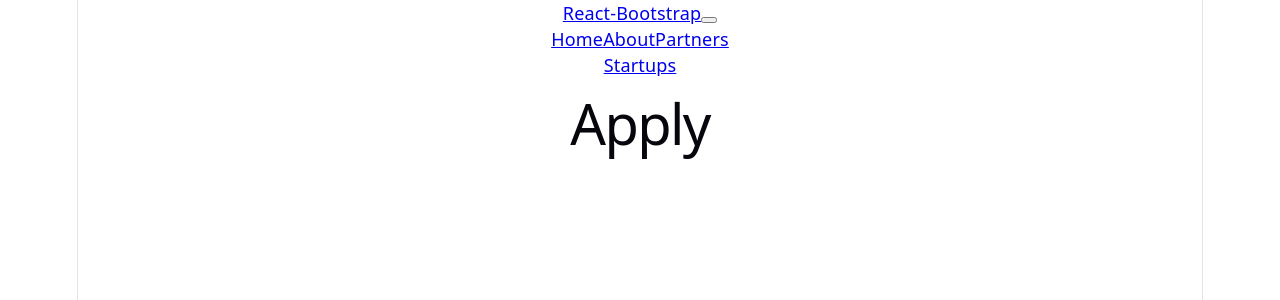
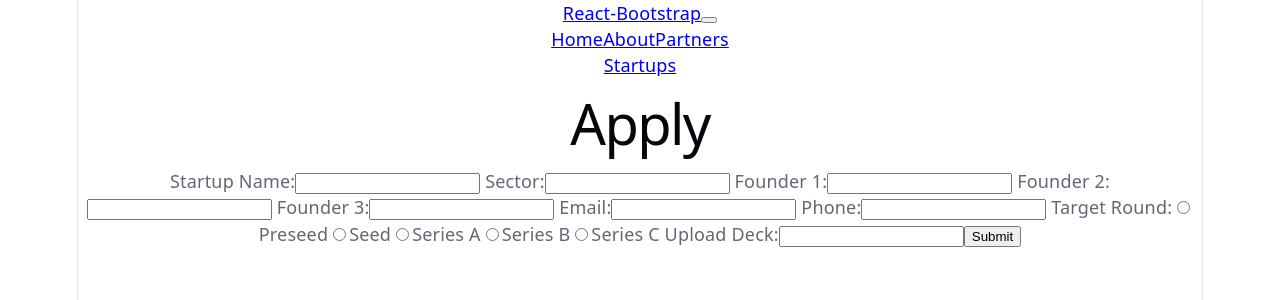
Before and after one commit to kdeary3/nobindenVC, a React (Vite) app: page /apply in a window 1280 px wide. Shown: the top 300 px of the page. Built offline with nearby package versions, Linux system fonts and the light colour scheme.

Commit message:
basic form inputs

```diff
--- a/components/pages/apply.jsx
+++ b/components/pages/apply.jsx
@@ -3,7 +3,53 @@ const About = () => {
     return (
         <>
             <h1>Apply</h1>
+            <form action="/admin/users" method="GET">
+                <label> Startup Name:
+                    <input type="text" name="fname" minLength="3" maxLength="24" required/>
+                </label>
+                <label> Sector:
+                    <input type="text" name="fname" minLength="3" maxLength="24" required/>
+                </label>
+                <label> Founder 1:
+                    <input type="text" name="fname" minLength="3" maxLength="24" required/>
+                </label>
+                <label> Founder 2:
+                    <input type="text" name="fname" minLength="3" maxLength="24"/>
+                </label>
+                <label> Founder 3:
+                    <input type="text" name="fname" minLength="3" maxLength="24"/>
+                </label>
+
+                <label> Email:
+                    <input type="email" name="email"/>
+                </label>
+
+                <label> Phone:
+                    <input type="tel" name="phone"/>
+                </label>
+                {/*<label> Password:*/}
+                {/*    <input type="password" name="psw"*/}
+                {/*           pattern="(?=.*\d)(?=.*[a-z])(?=.*[A-Z]).{8,}"*/}
+                {/*           title="Must contain at least one number and one uppercase and lowercase letter, and at least 8 or more characters"/>*/}
+                {/*</label>*/}
+
+                <label> Target Round:
+                    <input type="radio" name="target_round" value="preseed"/>Preseed
+                    <input type="radio" name="target_round" value="seed"/>Seed
+                    <input type="radio" name="target_round" value="series_a"/>Series A
+                    <input type="radio" name="target_round" value="series_b"/>Series B
+                    <input type="radio" name="target_round" value="series_c"/>Series C
+                </label>
+
+                <label> Upload Deck:
+                    <input type="text" name="fname" minLength="3" maxLength="24" required/>
+                </label>
+
+                <button type="submit">Submit</button>
+            </form>
+
         </>
-    )};
+    )
+};
 
 export default About;
```
